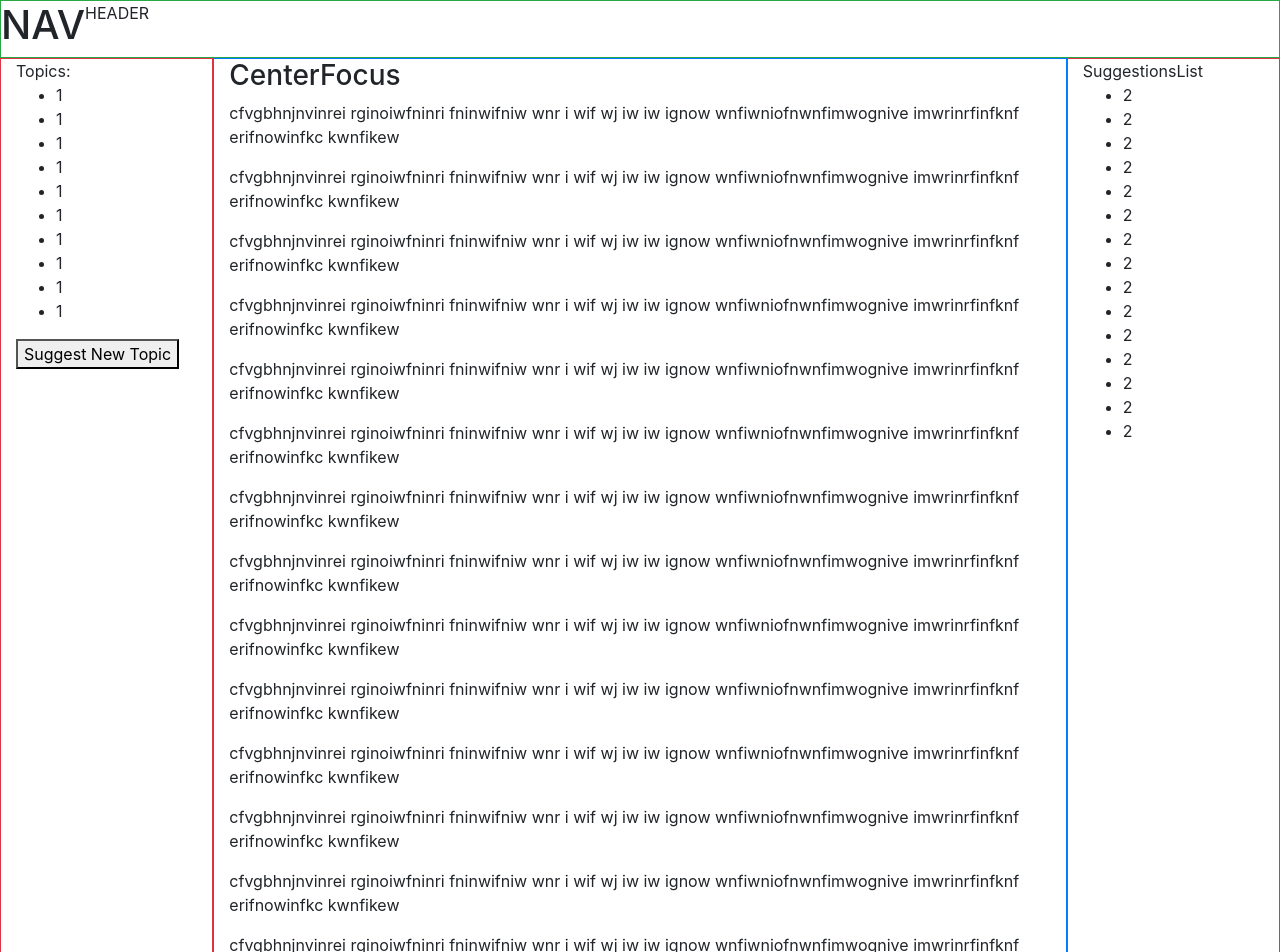
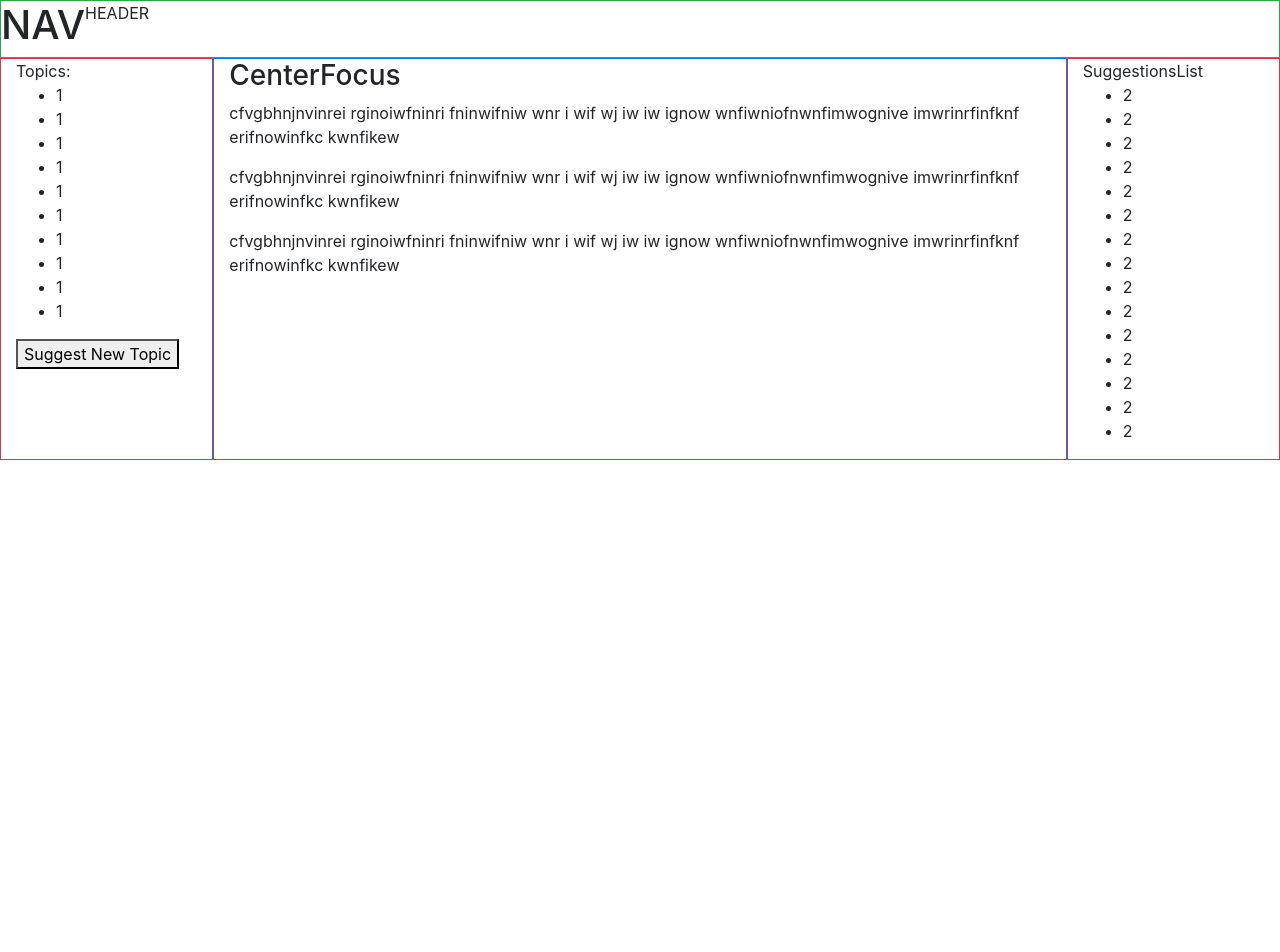
Before and after one commit to DECronin/CommuniTI, a React (Create React App) app: page / in a window 1280 px wide. Shown: the top 952 px of the page. After the commit the page ends 800 px from the top, so only its background shows below. Built offline with nearby package versions, Linux system fonts and the light colour scheme.

Commit message:
center focus navigation switch statement

```diff
--- a/src/components/ActiveThread/index.js
+++ b/src/components/ActiveThread/index.js
@@ -0,0 +1,12 @@
+import React from 'react';
+
+function ActiveThread(){
+
+    return(<>
+        <p>cfvgbhnjnvinrei  rginoiwfninri fninwifniw wnr i wif wj iw iw ignow   wnfiwniofnwnfimwognive imwrinrfinfknf erifnowinfkc kwnfikew</p>
+        <p>cfvgbhnjnvinrei  rginoiwfninri fninwifniw wnr i wif wj iw iw ignow   wnfiwniofnwnfimwognive imwrinrfinfknf erifnowinfkc kwnfikew</p>
+        <p>cfvgbhnjnvinrei  rginoiwfninri fninwifniw wnr i wif wj iw iw ignow   wnfiwniofnwnfimwognive imwrinrfinfknf erifnowinfkc kwnfikew</p>
+    </>)
+}
+
+export default ActiveThread;
--- a/src/components/CenterFocus/index.js
+++ b/src/components/CenterFocus/index.js
@@ -1,38 +1,56 @@
 // import React { useContext } from "react";
-import React from 'react';
+import React, {Component} from 'react';
 // import FlowContext from "../../utils/flowContext";
+import ActiveThread from "../ActiveThread";
+// import ListThreadLinks from "../ActiveThread";
+// import NewTopicForm from "../ActiveThread";
+// import NewUserForm from "../ActiveThread";
+// import NewResourceForm from "../ActiveThread";
+// import UserBio from "../UserBio";
+// import NewThreadForm from "../NewThreadForm";
+// import Login from "../ActiveThread";
+// import Settings from "../Settings";
+// import TOS from "../TOS";
 
-function CenterFocus(){
+class CenterFocus extends Component {
     // const { activeCompunents } = useContext(FlowContext);
 
-    return (<>
-        <div className="center-focus col-8 border border-primary">
-            <h3>CenterFocus</h3>
-            <p>cfvgbhnjnvinrei  rginoiwfninri fninwifniw wnr i wif wj iw iw ignow   wnfiwniofnwnfimwognive imwrinrfinfknf erifnowinfkc kwnfikew</p>
-            <p>cfvgbhnjnvinrei  rginoiwfninri fninwifniw wnr i wif wj iw iw ignow   wnfiwniofnwnfimwognive imwrinrfinfknf erifnowinfkc kwnfikew</p>
-            <p>cfvgbhnjnvinrei  rginoiwfninri fninwifniw wnr i wif wj iw iw ignow   wnfiwniofnwnfimwognive imwrinrfinfknf erifnowinfkc kwnfikew</p>
-            <p>cfvgbhnjnvinrei  rginoiwfninri fninwifniw wnr i wif wj iw iw ignow   wnfiwniofnwnfimwognive imwrinrfinfknf erifnowinfkc kwnfikew</p>
-            <p>cfvgbhnjnvinrei  rginoiwfninri fninwifniw wnr i wif wj iw iw ignow   wnfiwniofnwnfimwognive imwrinrfinfknf erifnowinfkc kwnfikew</p>
-            <p>cfvgbhnjnvinrei  rginoiwfninri fninwifniw wnr i wif wj iw iw ignow   wnfiwniofnwnfimwognive imwrinrfinfknf erifnowinfkc kwnfikew</p>
-            <p>cfvgbhnjnvinrei  rginoiwfninri fninwifniw wnr i wif wj iw iw ignow   wnfiwniofnwnfimwognive imwrinrfinfknf erifnowinfkc kwnfikew</p>
-            <p>cfvgbhnjnvinrei  rginoiwfninri fninwifniw wnr i wif wj iw iw ignow   wnfiwniofnwnfimwognive imwrinrfinfknf erifnowinfkc kwnfikew</p>
-            <p>cfvgbhnjnvinrei  rginoiwfninri fninwifniw wnr i wif wj iw iw ignow   wnfiwniofnwnfimwognive imwrinrfinfknf erifnowinfkc kwnfikew</p>
-            <p>cfvgbhnjnvinrei  rginoiwfninri fninwifniw wnr i wif wj iw iw ignow   wnfiwniofnwnfimwognive imwrinrfinfknf erifnowinfkc kwnfikew</p>
-            <p>cfvgbhnjnvinrei  rginoiwfninri fninwifniw wnr i wif wj iw iw ignow   wnfiwniofnwnfimwognive imwrinrfinfknf erifnowinfkc kwnfikew</p>
-            <p>cfvgbhnjnvinrei  rginoiwfninri fninwifniw wnr i wif wj iw iw ignow   wnfiwniofnwnfimwognive imwrinrfinfknf erifnowinfkc kwnfikew</p>
-            <p>cfvgbhnjnvinrei  rginoiwfninri fninwifniw wnr i wif wj iw iw ignow   wnfiwniofnwnfimwognive imwrinrfinfknf erifnowinfkc kwnfikew</p>
-            <p>cfvgbhnjnvinrei  rginoiwfninri fninwifniw wnr i wif wj iw iw ignow   wnfiwniofnwnfimwognive imwrinrfinfknf erifnowinfkc kwnfikew</p>
-            <p>cfvgbhnjnvinrei  rginoiwfninri fninwifniw wnr i wif wj iw iw ignow   wnfiwniofnwnfimwognive imwrinrfinfknf erifnowinfkc kwnfikew</p>
-            <p>cfvgbhnjnvinrei  rginoiwfninri fninwifniw wnr i wif wj iw iw ignow   wnfiwniofnwnfimwognive imwrinrfinfknf erifnowinfkc kwnfikew</p>
-            <p>cfvgbhnjnvinrei  rginoiwfninri fninwifniw wnr i wif wj iw iw ignow   wnfiwniofnwnfimwognive imwrinrfinfknf erifnowinfkc kwnfikew</p>
-            <p>cfvgbhnjnvinrei  rginoiwfninri fninwifniw wnr i wif wj iw iw ignow   wnfiwniofnwnfimwognive imwrinrfinfknf erifnowinfkc kwnfikew</p>
-            <p>cfvgbhnjnvinrei  rginoiwfninri fninwifniw wnr i wif wj iw iw ignow   wnfiwniofnwnfimwognive imwrinrfinfknf erifnowinfkc kwnfikew</p>
-            <p>cfvgbhnjnvinrei  rginoiwfninri fninwifniw wnr i wif wj iw iw ignow   wnfiwniofnwnfimwognive imwrinrfinfknf erifnowinfkc kwnfikew</p>
-            <p>cfvgbhnjnvinrei  rginoiwfninri fninwifniw wnr i wif wj iw iw ignow   wnfiwniofnwnfimwognive imwrinrfinfknf erifnowinfkc kwnfikew</p>
-            <p>cfvgbhnjnvinrei  rginoiwfninri fninwifniw wnr i wif wj iw iw ignow   wnfiwniofnwnfimwognive imwrinrfinfknf erifnowinfkc kwnfikew</p>
-            <p>cfvgbhnjnvinrei  rginoiwfninri fninwifniw wnr i wif wj iw iw ignow   wnfiwniofnwnfimwognive imwrinrfinfknf erifnowinfkc kwnfikew</p>
-    </div>
-   </>)
+    activeFocusContent = pageName => {
+            console.log(pageName);
+        switch(pageName){
+            case 'comments':
+                return <ActiveThread />
+            // case 'threads':
+            //     return <ListThreadLinks />
+            // case 'resources':
+            //     return <ResourceLibrary />
+            // case 'newTopic':
+            //     return <NewTopicForm />
+            // case 'newUser':
+            //     return <NewUserForm />
+            // case 'newResource':
+            //     return <NewResourceForm />
+            // case 'userBio':
+            //     return <UserBio />
+            // case 'newThread':
+            //     return <NewThreadForm />
+            // case 'Settings':
+            //     return <Settings />
+            // case 'tos':
+            //     return <TOS />
+            // default:
+            //     return <Login />
+        }
+    }
+
+    render(){
+        return (<>
+            <div className="center-focus col-8 border border-primary">
+                <h3>CenterFocus</h3>
+                {this.activeFocusContent('comments')}
+            </div>
+        </>)
+    }
 }
 
 export default CenterFocus
```
Also changed, not shown: src/components/NewThreadForm/index.js (added).
